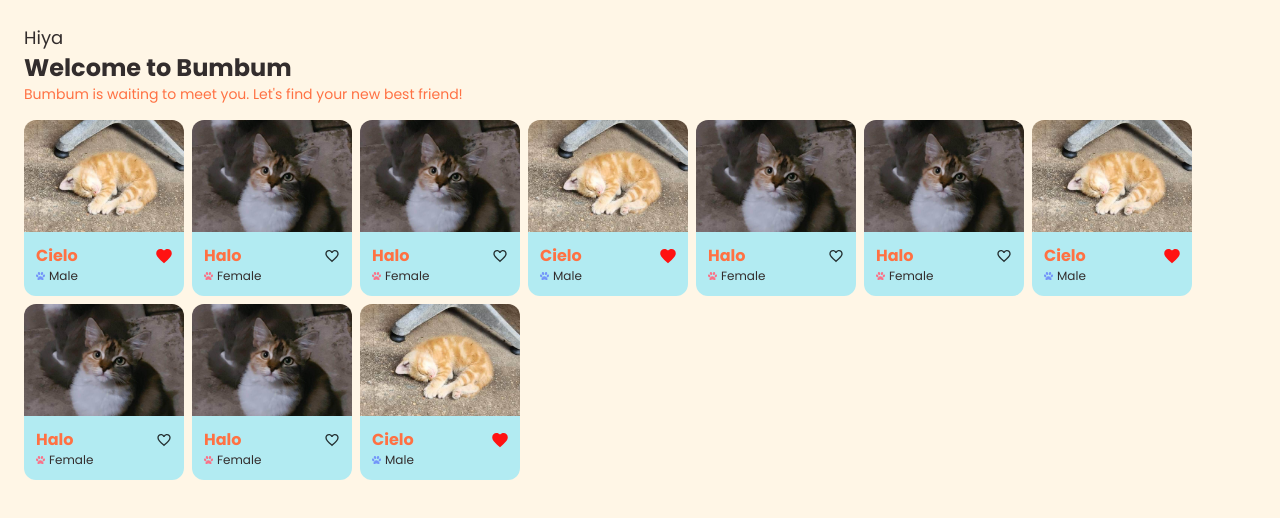
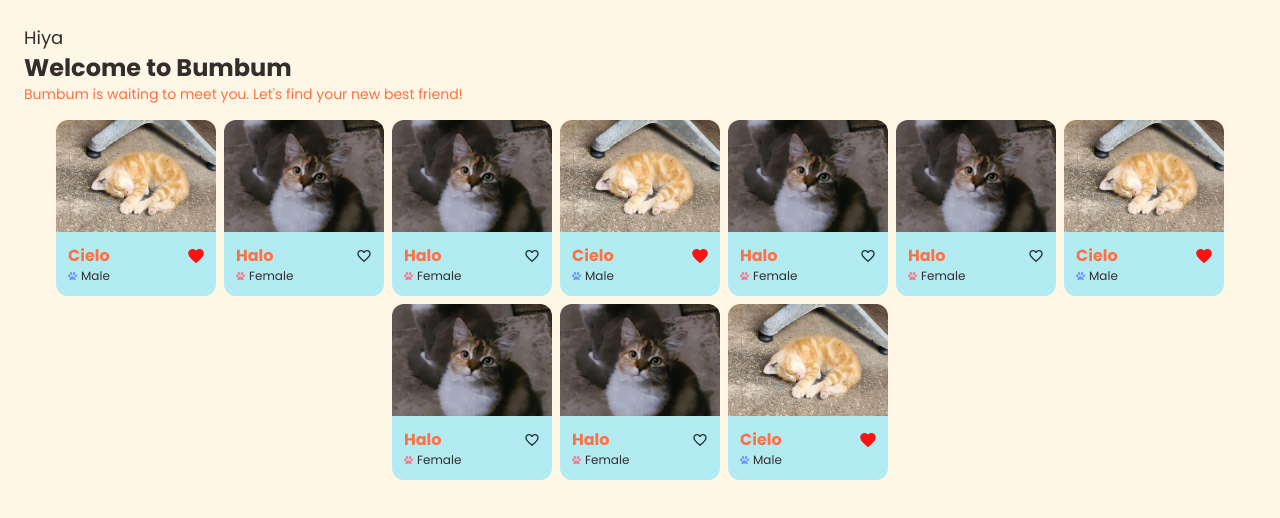
Before and after one commit to BerkanYuksel25/web-app_bumbum, a React (Vite) app in the folder client/: page /bumbums in a window 1280 px wide. Shown: the top 518 px of the page. Built offline with nearby package versions, Linux system fonts and the light colour scheme.

Commit message:
Fix bumbums alignment

```diff
--- a/client/src/pages/Bumbums.tsx
+++ b/client/src/pages/Bumbums.tsx
@@ -23,7 +23,7 @@ export default function Bumbums() {
       <p className="text-sm text-primary-main w-2/3 mb-4">
         Bumbum is waiting to meet you. Let's find your new best friend!
       </p>
-      <div className="flex gap-2 flex-wrap justify-start">
+      <div className="flex gap-2 flex-wrap justify-center">
         {pets.map((pet, index) => {
           const isLiked = index % 3 === 0;
           return (
```
